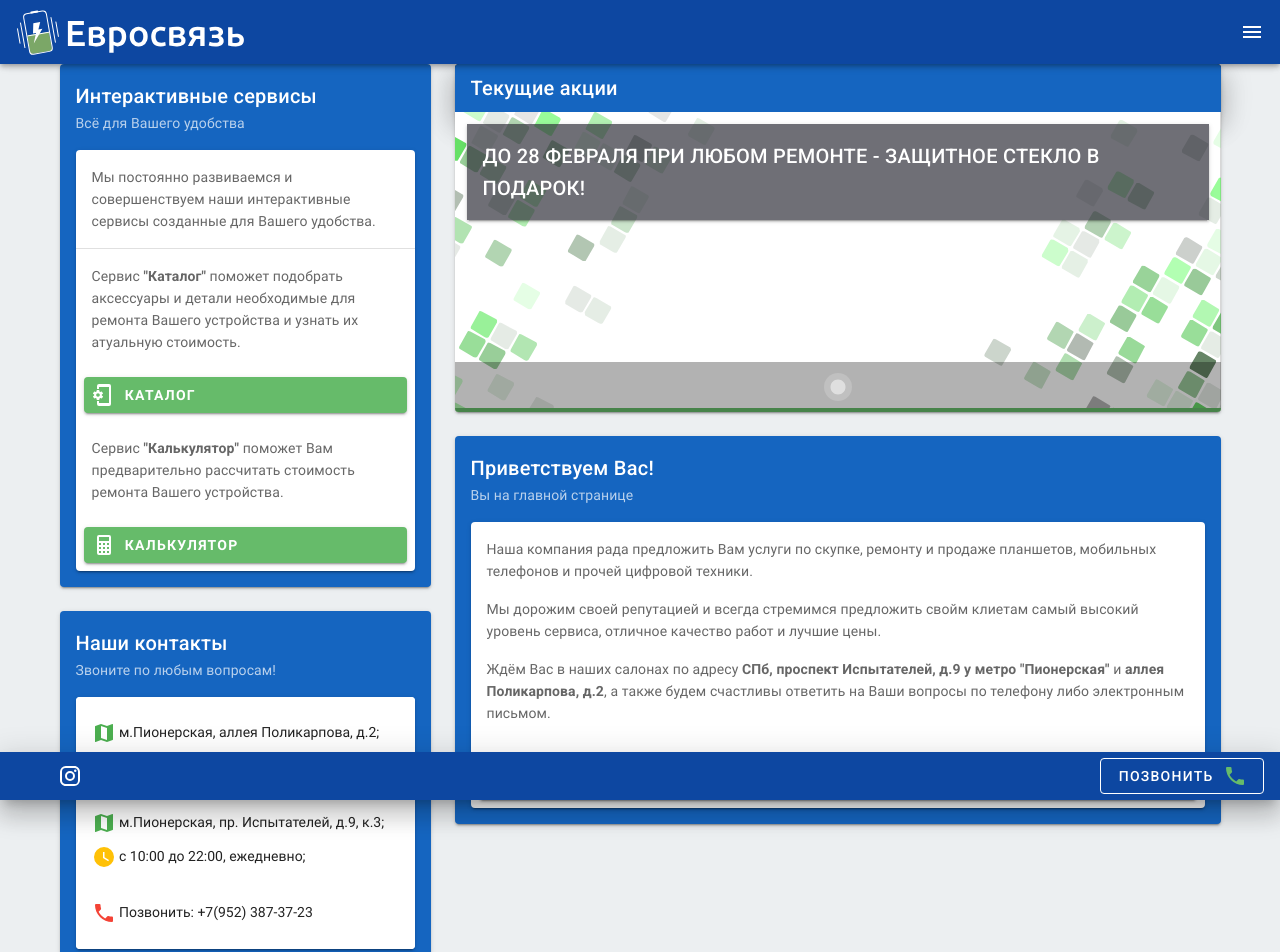
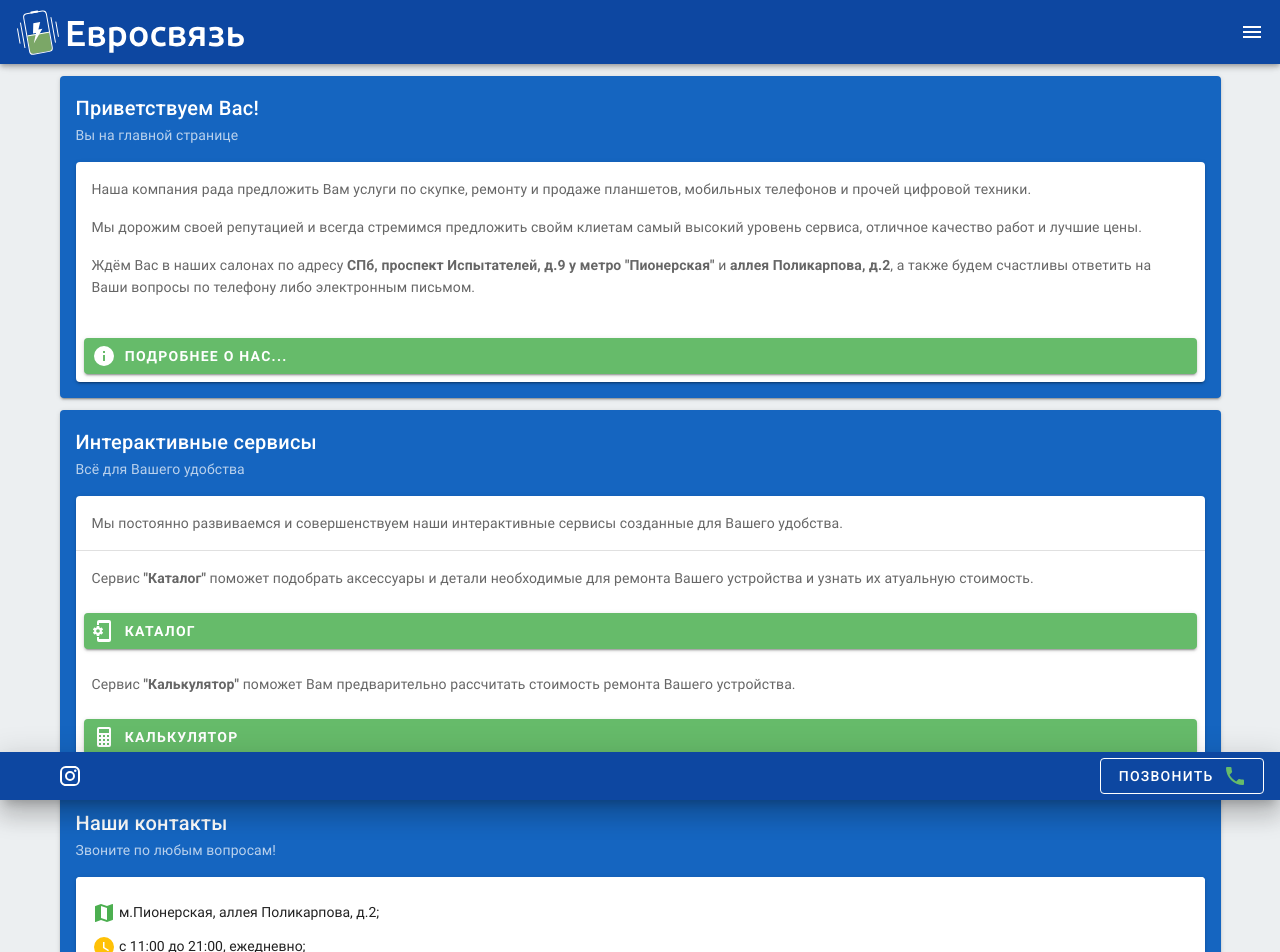
Before and after one commit to VladimirVaivada/evz, a Nuxt app: page / in a window 1280 px wide. Shown: the top 952 px of the page. Built offline with nearby package versions, Linux system fonts and the light colour scheme.

Commit message:
delete carousel

```diff
--- a/pages/index.vue
+++ b/pages/index.vue
@@ -1,8 +1,7 @@
 <template>
   <v-container>
-    <v-row align="start">
-      <v-col lg="8" order-lg="2" class="pt-0">
-        <v-row>
+    <v-row class="flex-column">
+      <!--
           <v-col cols="12">
             <v-card dark>
               <v-toolbar color="primary darken-3" dense elevation="16">
@@ -36,8 +35,9 @@
               </v-carousel>
             </v-card>
           </v-col>
+          -->
 
-          <v-col>
+      <v-col xl="8" offset-xl="2">
         <v-card color="primary darken-3" dark>
           <v-card-title>
             Приветствуем Вас!
@@ -49,20 +49,19 @@
             <v-card light>
               <v-card-text>
                 <p>
-                      Наша компания рада предложить Вам услуги по скупке,
-                      ремонту и продаже планшетов, мобильных телефонов и прочей
-                      цифровой техники.
+                  Наша компания рада предложить Вам услуги по скупке, ремонту и
+                  продаже планшетов, мобильных телефонов и прочей цифровой
+                  техники.
                 </p>
                 <p>
                   Мы дорожим своей репутацией и всегда стремимся предложить
-                      свойм клиетам самый высокий уровень сервиса, отличное
-                      качество работ и лучшие цены.
+                  свойм клиетам самый высокий уровень сервиса, отличное качество
+                  работ и лучшие цены.
                 </p>
                 <p>
                   Ждём Вас в наших салонах по адресу
                   <strong
-                        >СПб, проспект Испытателей, д.9 у метро
-                        "Пионерская"</strong
+                    >СПб, проспект Испытателей, д.9 у метро "Пионерская"</strong
                   >
                   и <strong>аллея Поликарпова, д.2</strong>, а также будем
                   счастливы ответить на Ваши вопросы по телефону либо
@@ -86,12 +85,8 @@
           </v-card-text>
         </v-card>
       </v-col>
-        </v-row>
-      </v-col>
 
-      <v-col lg="4" cols="12" order-lg="1" class="pt-lg-3 pt-0">
-        <v-row>
-          <v-col cols="12" class="pt-0">
+      <v-col xl="8" offset-xl="2" class="pt-0">
         <v-card color="primary darken-3" dark>
           <v-card-title>Интерактивные сервисы</v-card-title>
           <v-card-subtitle>Всё для Вашего удобства</v-card-subtitle>
@@ -104,9 +99,9 @@
               <v-divider />
               <v-card-text>
                 Сервис
-                    <strong>"Каталог"</strong> поможет подобрать аксессуары и
-                    детали необходимые для ремонта Вашего устройства и узнать их
-                    атуальную стоимость.
+                <strong>"Каталог"</strong> поможет подобрать аксессуары и детали
+                необходимые для ремонта Вашего устройства и узнать их атуальную
+                стоимость.
               </v-card-text>
               <v-card-actions>
                 <v-btn
@@ -145,10 +140,9 @@
           </v-card-text>
         </v-card>
       </v-col>
-          <v-col cols="12">
+
+      <v-col xl="8" offset-xl="2" class="pt-0">
         <list-contacts />
-          </v-col>
-        </v-row>
       </v-col>
     </v-row>
   </v-container>
```
Lines whose indentation alone changed are shown as unchanged.
